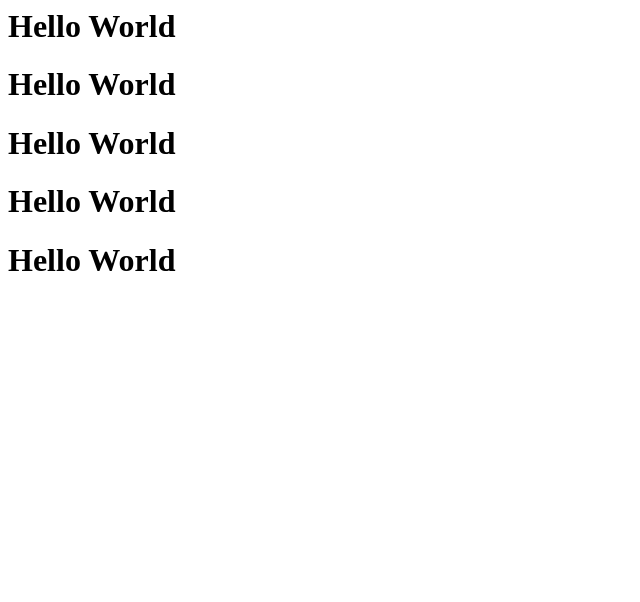
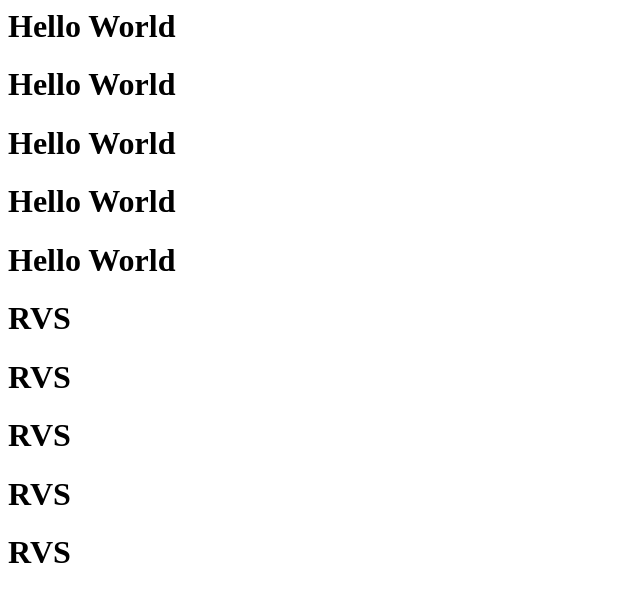
Before and after one commit to Manikandan063/Boxway, a plain HTML site: page index.html in a window 1280 px wide. Shown: the whole page, without its empty margins (0-640 px from the left). Drawn offline with Linux system fonts and the light colour scheme.

Commit message:
Update index.html

```diff
--- a/index.html
+++ b/index.html
@@ -3,3 +3,9 @@
 <h1>Hello World</h1>
 <h1>Hello World</h1>
 <h1>Hello World</h1>
+
+<h1>RVS</h1>
+<h1>RVS</h1>
+<h1>RVS</h1>
+<h1>RVS</h1>
+<h1>RVS</h1>
```
